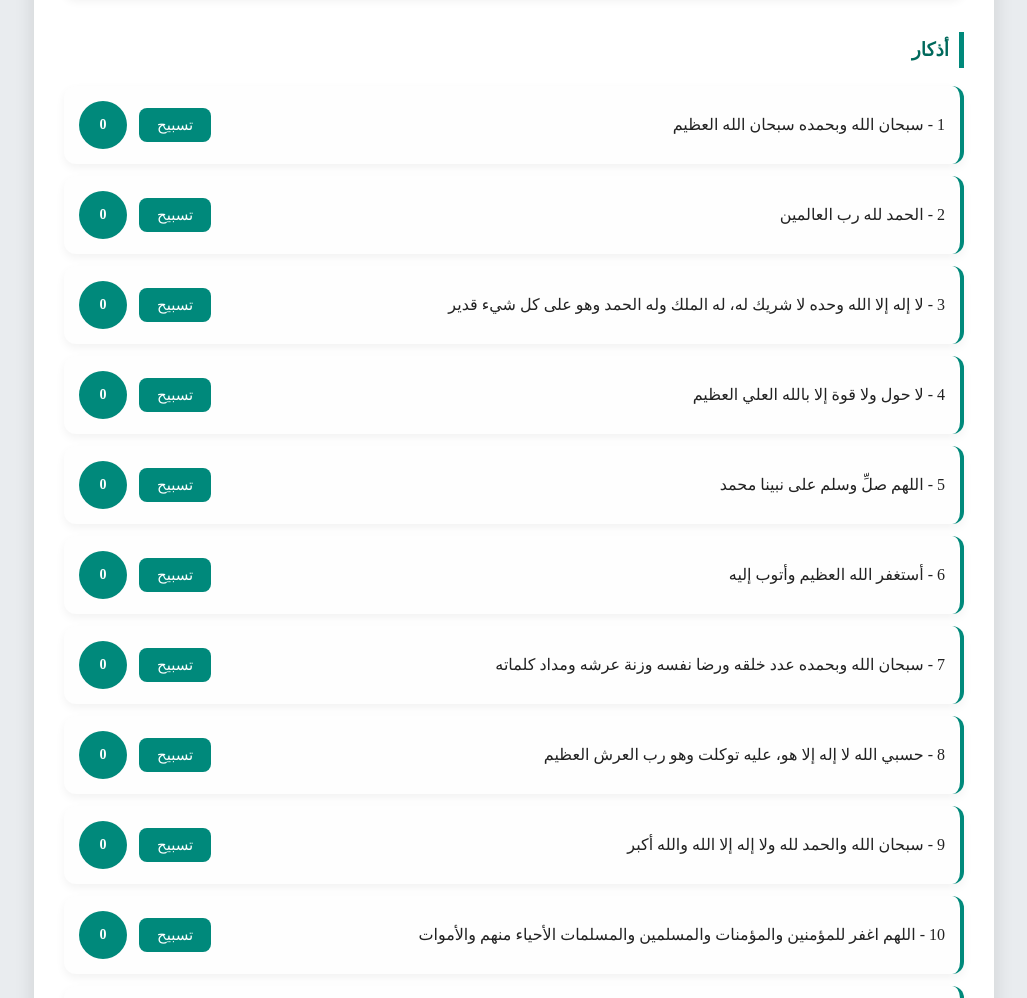
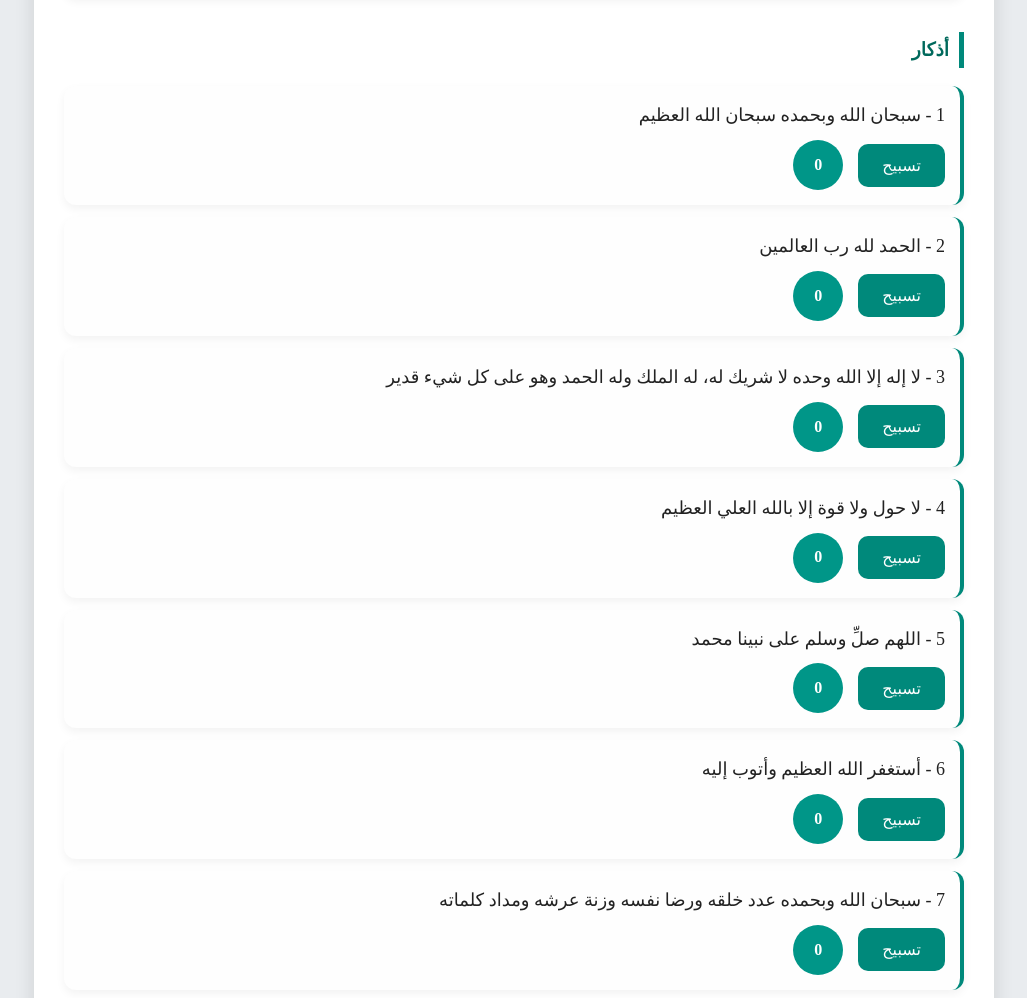
Before and after one commit to website-eg/Sadka, a plain HTML site: page index.html in a window 1280 px wide. Shown: the part 1137-2135 px from the top of the page, without its empty margins (126-1153 px from the left). Drawn offline with Linux system fonts and the light colour scheme.

Commit message:
Update index.html

```diff
--- a/index.html
+++ b/index.html
@@ -54,40 +54,80 @@
       padding: 15px;
       border-radius: 12px;
       margin-bottom: 12px;
-      display: flex;
-      justify-content: space-between;
-      align-items: center;
       box-shadow: 0 4px 10px rgba(0,0,0,0.05);
       border-right: 4px solid #00897b;
+      display: flex;
+      flex-direction: column;
+      gap: 10px;
     }
 
-    button {
-      padding: 8px 18px;
+    .dhikr-text {
+      width: 100%;
+      font-size: 18px;
+      line-height: 1.6;
+    }
+
+    .dhikr-controls {
+      width: 100%;
+      display: flex;
+      gap: 15px;
+      align-items: center;
+      flex-wrap: wrap;
+    }
+
+    .dhikr-controls button {
+      padding: 12px 24px;
+      font-size: 16px;
       border: none;
-      border-radius: 8px;
+      border-radius: 10px;
       background: #00897b;
       color: white;
-      font-size: 15px;
       cursor: pointer;
-      transition: 0.3s;
+      transition: 0.2s;
+      flex-shrink: 0;
     }
-    button:hover {
+
+    .dhikr-controls button:hover {
       background: #00695c;
+      transform: scale(1.05);
+    }
+
+    .dhikr-controls button:active {
+      animation: shake 0.2s;
+    }
+
+    @keyframes shake {
+      0% { transform: translateX(0); }
+      25% { transform: translateX(-3px); }
+      50% { transform: translateX(3px); }
+      75% { transform: translateX(-3px); }
+      100% { transform: translateX(0); }
     }
 
     .circle {
-      width: 48px;
-      height: 48px;
+      width: 50px;
+      height: 50px;
       border-radius: 50%;
-      background: #00897b;
+      background: #009688;
       color: white;
       font-weight: bold;
       display: flex;
       align-items: center;
       justify-content: center;
-      font-size: 14px;
+      font-size: 16px;
+      transition: 0.3s;
     }
 
+    .circle.maxed {
+      background: #ff5722;
+      transform: scale(1.2);
+    }
+
+    @media (max-width: 600px) {
+      .dhikr-text { font-size: 16px; }
+      .dhikr-controls button { padding: 10px 20px; font-size: 15px; }
+      .circle { width: 45px; height: 45px; font-size: 14px; }
+    }
   </style>
 </head>
 
@@ -98,6 +138,7 @@
   <h1>صدقة جارية</h1>
   <h2>على روح الأستاذ محمود حمدان عبدالعزيز</h2>
 
+  <!-- آية الكرسي -->
   <div class="section">
     <h3>آية الكرسي</h3>
     <div class="surah-box">
@@ -115,6 +156,7 @@
     </div>
   </div>
 
+  <!-- قراءة مرة واحدة -->
   <div class="section">
     <h3>قراءة مرة واحدة</h3>
 
@@ -166,6 +208,7 @@
     </div>
   </div>
 
+  <!-- أذكار -->
   <div class="section">
     <h3>أذكار</h3>
     <div id="adhkar-list"></div>
@@ -198,10 +241,10 @@
     div.setAttribute("data-count", 0);
 
     div.innerHTML = `
-      <div style="flex:1;">
+      <div class="dhikr-text">
         ${idx + 1} - ${text}
       </div>
-      <div style="display:flex;align-items:center;gap:12px;">
+      <div class="dhikr-controls">
         <button onclick="inc(this)">تسبيح</button>
         <div class="circle count">0</div>
       </div>
@@ -211,12 +254,16 @@
   });
 
   function inc(btn) {
-    const box = btn.parentElement.parentElement;
+    const box = btn.closest(".dhikr");
     let count = parseInt(box.getAttribute("data-count"));
     if (count < 100) {
       count++;
       box.setAttribute("data-count", count);
-      box.querySelector(".count").textContent = count;
+      const circle = box.querySelector(".circle");
+      circle.textContent = count;
+      if(count === 100){
+        circle.classList.add("maxed");
+      }
     }
   }
 </script>
```
